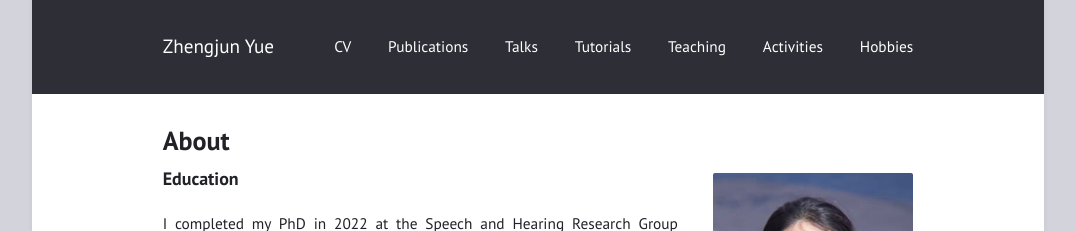
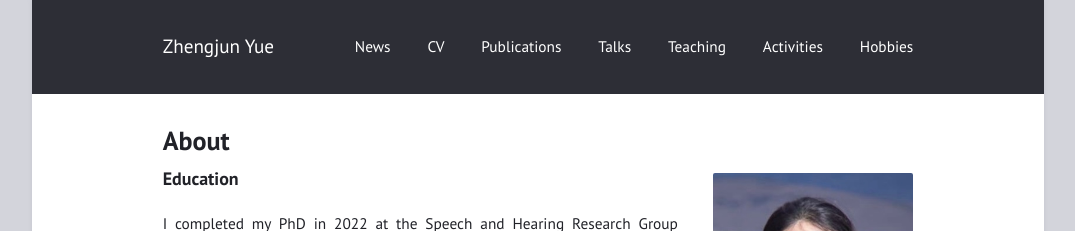
Before and after one commit to zhengjunyue/zhengjunyue.github.io, a Jekyll site: the page built from index.md, in a window 1280 px wide. Shown: the top 231 px of the page, without its empty margins (102-1177 px from the left). Built offline with Jekyll 4.4.1, drawn with Linux system fonts in a browser that asks for light colours.

Commit message:
Update _config.yml

```diff
--- a/_config.yml
+++ b/_config.yml
@@ -26,13 +26,14 @@ navigation:                # accepts {file, title, url, icon, sidebaricon}
  # - {title: "Home", file: "about.md"}  # Set "about" layout for Home link
  # - {title: "Home", url: "/", icon: home}  # Update the URL to the homepage
  # - {title: "About", file: "/about.md"}
+  - {title: "News", file: "news.md"}
   - {title: "CV", url: "/files/CV.pdf"}
   - {title: "Publications", file: "publications.md"}
   - {title: "Talks", file: "talks.md"}
-  - {title: "Tutorials", file: "tutorial.md"}
-  - {title: "Teaching", file: "teachin.md"}
+  - {title: "Teaching", file: "teaching.md"}
   - {title: "Activities", file: "activities.md"}
   - {title: "Hobbies", file: "hobbies.md"}
+
 
 
 external:                  # shows a footer with social links - for available icons see fontawesome.com/icons
```
